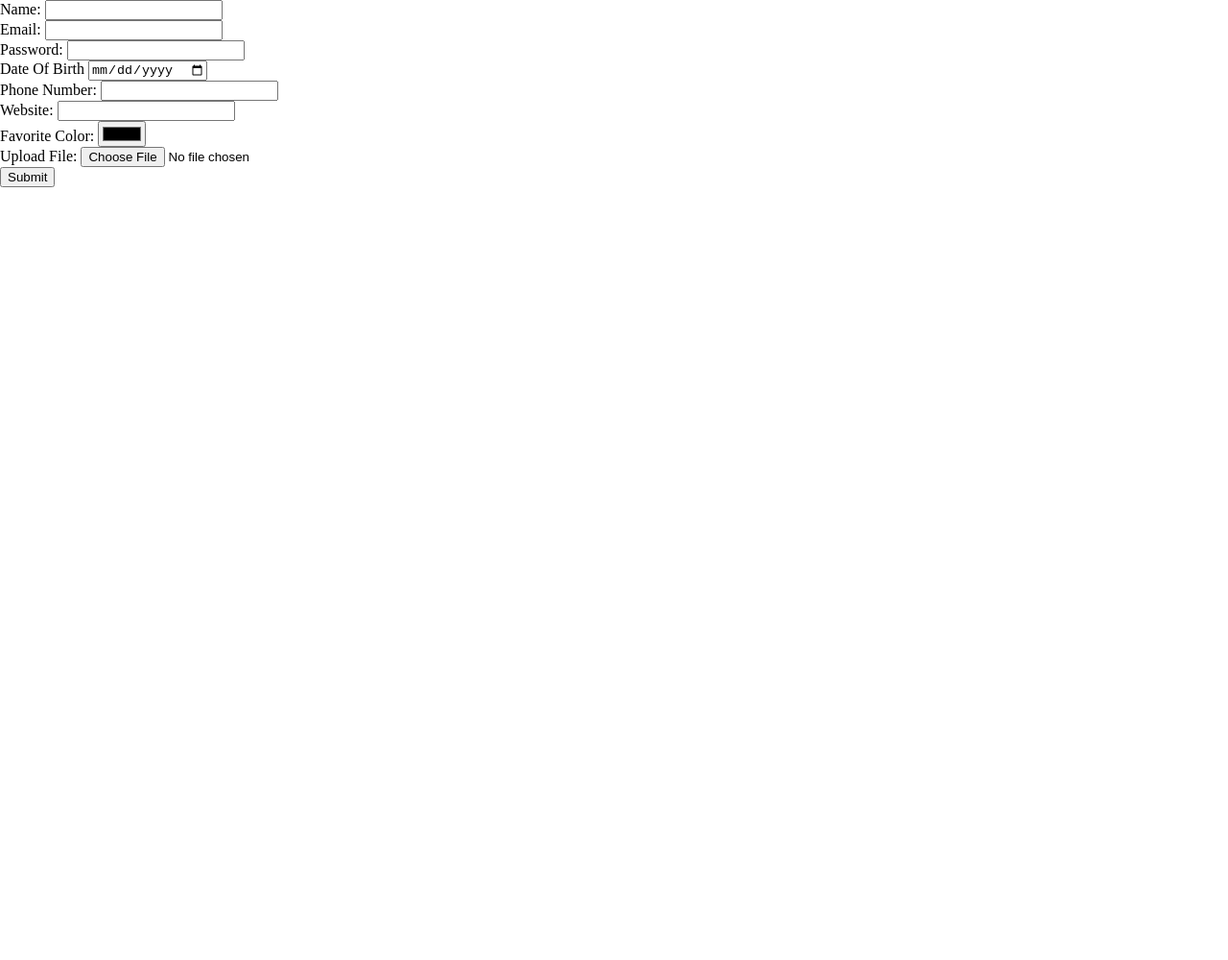
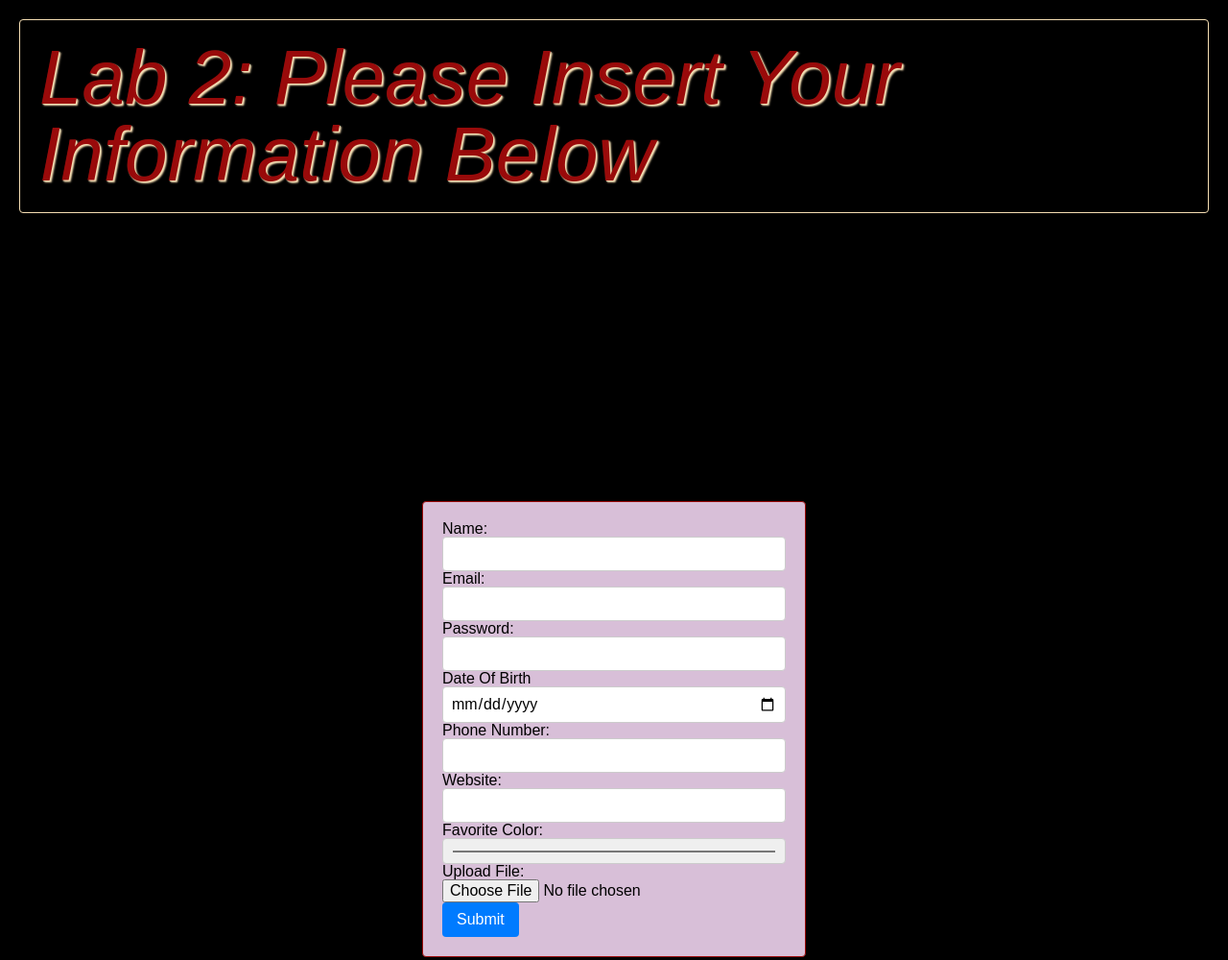
Before and after one commit to poiut23/webdev-Lab-2-2025, a plain HTML site: page Index.html in a window 1280 px wide. Shown: the whole page at 96% size. Before the commit the page ends 800 px from the top, so only its background shows below. Drawn offline with Linux system fonts and the light colour scheme.

Commit message:
finalizing my form lab 2 html and css

```diff
--- a/Index.html
+++ b/Index.html
@@ -5,9 +5,11 @@
   <meta charset="utf-8" />
   <meta name="viewport" content="width=device-width,initial-scale=1.0,shrink-to-fit=no" />
   <link rel="stylesheet" media="screen" href="css/meyersreset-and-normalize-form.css" />
-  <link rel="stylesheet" media="screen" href="css/screen.css" />
+  <link rel="stylesheet" media="screen" href="css/style.css" />
 </head>
 <body>
+    <h1 class="txtshadow">Lab 2: Please Insert Your Information Below</h1>
+
     <form action="/submit" method="post" autocomplete="on"> <!---
         "/submit" this is where the form data will be sent to
         "post" is the method of sending the data
--- a/css/style.css
+++ b/css/style.css
@@ -1,15 +1,33 @@
+.txtshadow {
+    color: #990a0a;
+    font-style: oblique;
+    font-size: 5rem;
+    text-transform:capitalize;
+    text-shadow:
+        1px 1px 1px wheat,
+        2px 2px 2px wheat;
+    margin: 20px;
+    padding: 20px;
+    border: 1px solid wheat;
+    border-radius: 4px;
+}
+
+
+
 form {
-    margin: 20px auto;
+    margin: 300px auto;
     padding: 20px;
-    border: 1px solid #ccc;
+    border: 1px solid #990a0a;
     border-radius: 4px;
     width: 100%;
     max-width: 400px;
+    background-color: thistle;
 }
 
 html {
     box-sizing: border-box;
 }
+
 
 *, *::before, *::after {
     box-sizing: inherit;
@@ -19,6 +37,7 @@ body {
     margin: 0;
     padding: 0;
     font-family: Arial, sans-serif;
+    background-color:black;
 }
 
 input, textarea, select, button {
```
